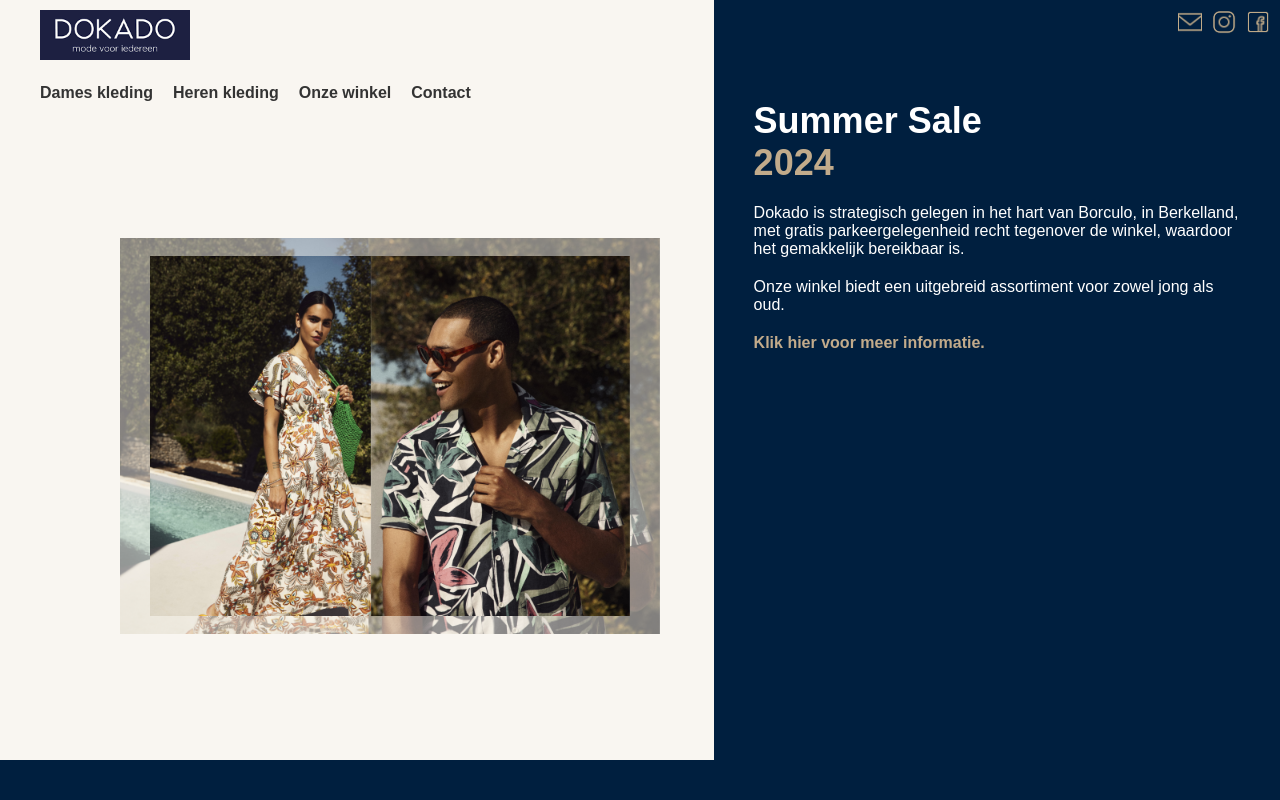
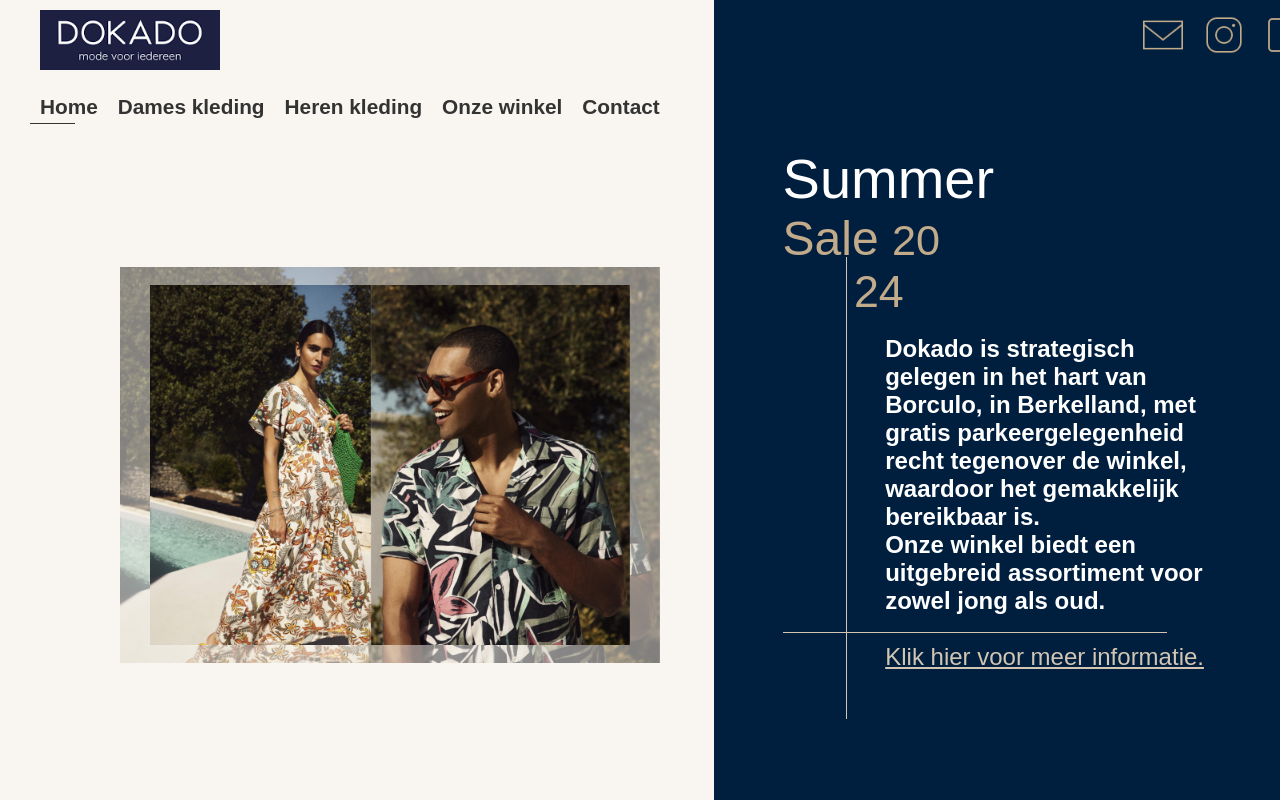
Before and after one commit to M1ck-l3/dokado_webshop, a PHP site: page / in a window 1280 px wide. Run offline with PHP 8.4, Linux system fonts and the light colour scheme.

Commit message:
Changes to be committed: modified:   index.html modified:   styles.css
1. Updated html met een extra optie in de navbar
2. De css aangepast en zoals de figma design gemaakt

```diff
--- a/index.html
+++ b/index.html
@@ -14,6 +14,7 @@
             <nav>
                 <div class="nav-container">
                     <ul>
+                        <li><a href="index.html">Home</a></li>
                         <li><a href="#">Dames kleding</a></li>
                         <li><a href="#">Heren kleding</a></li>
                         <li><a href="#">Onze winkel</a></li>
@@ -34,19 +35,24 @@
                 <a href="#"><img src="/images/instagram-icon.png" alt="Instagram"></a>
                 <a href="#"><img src="/images/facebook-icon.png" alt="Facebook"></a>
             </div>
-            <h2>Summer Sale</h2>
-            <h3>2024</h3>
-            <p>Dokado is strategisch gelegen in het hart van Borculo, in Berkelland, met gratis parkeergelegenheid recht tegenover de winkel, waardoor het gemakkelijk bereikbaar is.</p>
-            <p>Onze winkel biedt een uitgebreid assortiment voor zowel jong als oud.</p>
-            <a href="#">Klik hier voor meer informatie.</a>
+            <div class="container">
+                <div class="title">Summer</div>
+                <div class="subtitle">Sale <a>20</a></div>
+                <div class="year">24</div><br>
+                <div class="content">
+                    <h2>Dokado is strategisch gelegen in het hart van Borculo, in Berkelland, met gratis parkeergelegenheid recht tegenover de winkel, waardoor het gemakkelijk bereikbaar is.</h2>
+                    <h2>Onze winkel biedt een uitgebreid assortiment voor zowel jong als oud.</h3>
+                    <p><a href="#">Klik hier voor meer informatie.</a></p>
+                </div>
+                <div class="line-vertical"></div>
+                <div class="line-horizontal"></div>
+            </div>
         </div>
+
     </main>
+    <!--
     <footer>
-        <div class="social-media">
-            <a href="#"><img src="/images/email-icon.png" alt="Email"></a>
-            <a href="#"><img src="/images/instagram-icon.png" alt="Instagram"></a>
-            <a href="#"><img src="/images/facebook-icon.png" alt="Facebook"></a>
-        </div>
     </footer>
+    -->
 </body>
 </html>
--- a/styles.css
+++ b/styles.css
@@ -1,3 +1,4 @@
+/* General Styles */
 body {
     margin: 0;
     font-family: Arial, sans-serif;
@@ -5,24 +6,26 @@ body {
     color: #333;
     display: flex;
     flex-direction: column;
-    min-height: 100vh; /* Ensure the body stretches to at least the height of the viewport */
+    min-height: 100vh;
 }
 
+/* Header Styles */
 header {
+    font-size: 1.3em;
     display: flex;
     flex-direction: column;
     align-items: flex-start;
     padding: 10px 40px;
-    background-color: transparent; /* Make the header transparent */
+    background-color: transparent;
 }
 
 .logo img {
-    height: 50px;
+    height: 60px;
     margin-bottom: 20px;
 }
 
 nav {
-    width: 100%; /* Ensure the nav spans the full width */
+    width: 100%;
 }
 
 .nav-container {
@@ -33,7 +36,7 @@ nav {
     position: absolute;
     bottom: -5px;
     left: -10px;
-    width: calc(100% - 1345px);
+    width: calc(100% - 1155px);
     height: 1px;
     background-color: #333;
 }
@@ -71,104 +74,158 @@ nav ul li a:hover:before {
     background-color: #333;
 }
 
+/* Main Content Styles */
 main {
     display: flex;
-    justify-content: flex-start; /* Align items to the start (left) */
+    justify-content: flex-start;
     align-items: center;
     padding: 40px;
-    gap: 40px; /* Adds space between the image and sale-info */
-    flex: 1; /* Allow the main content to grow and fill remaining space */
+    gap: 40px;
+    flex: 1;
 }
 
 .image-container {
     position: relative;
-    width: 50%; /* Adjust the width to make the container wider */
+    width: 50%;
     display: flex;
     justify-content: center;
     align-items: center;
-    margin-left: 50px; /* Move the container slightly to the right */
-    height: auto; /* Ensure the height is determined by its content */
+    margin-left: 50px;
+    height: auto;
 }
-
 
 .image-container img {
     position: relative;
-    left: 0%; /* Move it more to the left */
+    left: 0%;
     z-index: 1;
-    width: 80%; /* Set the width to 60% of its container */
-    height: auto; /* Maintain aspect ratio */
+    width: 80%;
+    height: auto;
 }
-
 
 .image-container::before {
     content: '';
     position: absolute;
-    top: -5%; /* Move it more to the top */
-    left: 5%; /* Move it more to the left */
-    width: 90%; /* Make the pseudo-element wider than the image */
-    height: 110%; /* Make the pseudo-element taller than the image */
+    top: -5%;
+    left: 5%;
+    width: 90%;
+    height: 110%;
     background-image: url('/images/dokado_homepage.png');
     background-size: cover;
-    opacity: 0.5; /* Set the opacity to 50% */
+    opacity: 0.5;
     z-index: 0;
 }
 
-
 .sale-info {
-    position: fixed; /* Set position to fixed */
-    top: 0; /* Position it at the top of the viewport */
-    bottom: 0; /* Stretch it to the bottom of the viewport */
-    right: 0; /* Align it to the right side of the viewport */
+    position: fixed;
+    top: 0;
+    bottom: 0;
+    right: 0;
     background-color: #001f3f;
     color: #C2AB8B;
-    padding: 100px 40px; /* Increase padding for more space at the top and bottom */
-    width: 38%; /* Set the width to 30% of the viewport */
+    padding-left: 40px;
+    padding-right: 40px;
+    width: 38%;
 }
 
-.social-media {
-    position: absolute;
-    top: 10px; /* Position at the top */
-    right: 10px; /* Position to the right */
-    display: flex;
+.container {
+    text-align: left;
+    padding: 20px;
+    position: relative;
 }
 
-.social-media a {
-    margin-left: 10px;
+.content {
+    max-width: 500px;
+}
+
+.title {
+    font-size: 3.5em;
+    color: #fff;
+    margin-top: 15%;
+    margin-left: 2%;
+}
+
+.subtitle {
+    font-size: 3em;
+    color: #C2AB8B;
+    margin-left: 2%;
+}
+
+.subtitle a {
+    font-size: 0.9em;
+    color: #C2AB8B;
+    text-decoration: none;
+
+}
+
+.year {
+    font-size: 2.8em;
+    color: #C2AB8B;
+    margin-left: 18%;
+}
+
+.content h2 {
+    margin: 0%;
+    color: #fff;
+    margin-left: 25%;
+}
+
+.content h3 {
+    margin: 0;
+
+}
+
+.content p {
+    font-size: 1.5em;
+    line-height: 1.5em;
+    color: #ffffff;
+    text-decoration: none;
+    margin-left: 25%;
+}
+
+.content p a {
+    text-decoration: underline;
+}
+
+.content a {
+    color: #d2c6b3;
+    text-decoration: none;
+}
+
+.line-vertical {
+    position: absolute;
+    top: 30%;
+    bottom: 0%;
+    left: 19%;
+    border-left: 1px solid #d2c6b3;
+}
+
+.line-horizontal {
+    position: absolute;
+    bottom: 13%;
+    left: 6%;
+    right: 15%;
+    border-bottom: 1px solid #d2c6b3;
+}
+
+/* Social Media Icons Styles */
+.social-media {
+    display: flex;
+    gap: 1px;
+    margin-left: 80%;
+    margin-top: 3%;
 }
 
 .social-media img {
-    width: 24px;
-    height: 24px;
+    width: 40px;
+    height: 40px;
+    margin-right: 20px;
 }
 
-.sale-info h2 {
-    font-size: 36px;
-    margin: 0;
-    color: white;
-}
-
-.sale-info h3 {
-    font-size: 36px;
-    margin: 0;
-    color: #C2AB8B;
-}
-
-.sale-info p {
-    font-size: 16px;
-    margin: 20px 0;
-    color: white;
-}
-
-.sale-info a {
-    text-decoration: none;
-    color: #C2AB8B;
-    font-weight: bold;
-}
-
+/* Footer Styles */
 footer {
     background-color: #001f3f;
     padding: 20px;
     display: flex;
     justify-content: center;
-    align-items: center; /* Center items vertically */
+    align-items: center;
 }
```
